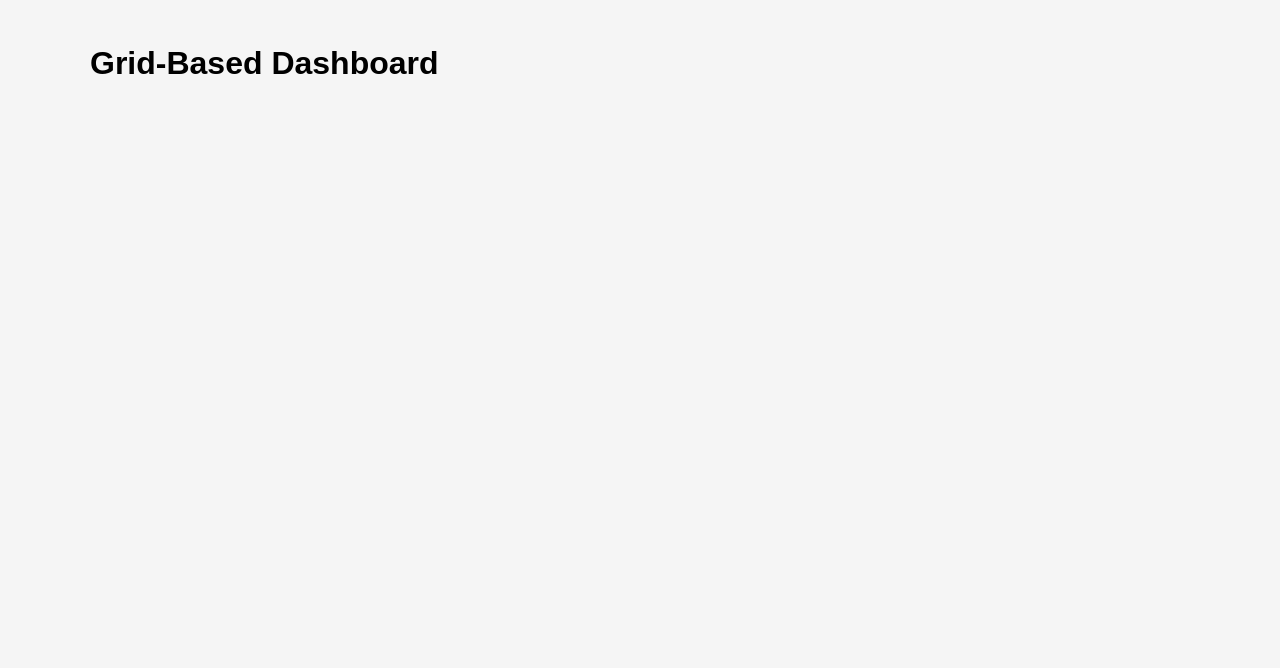
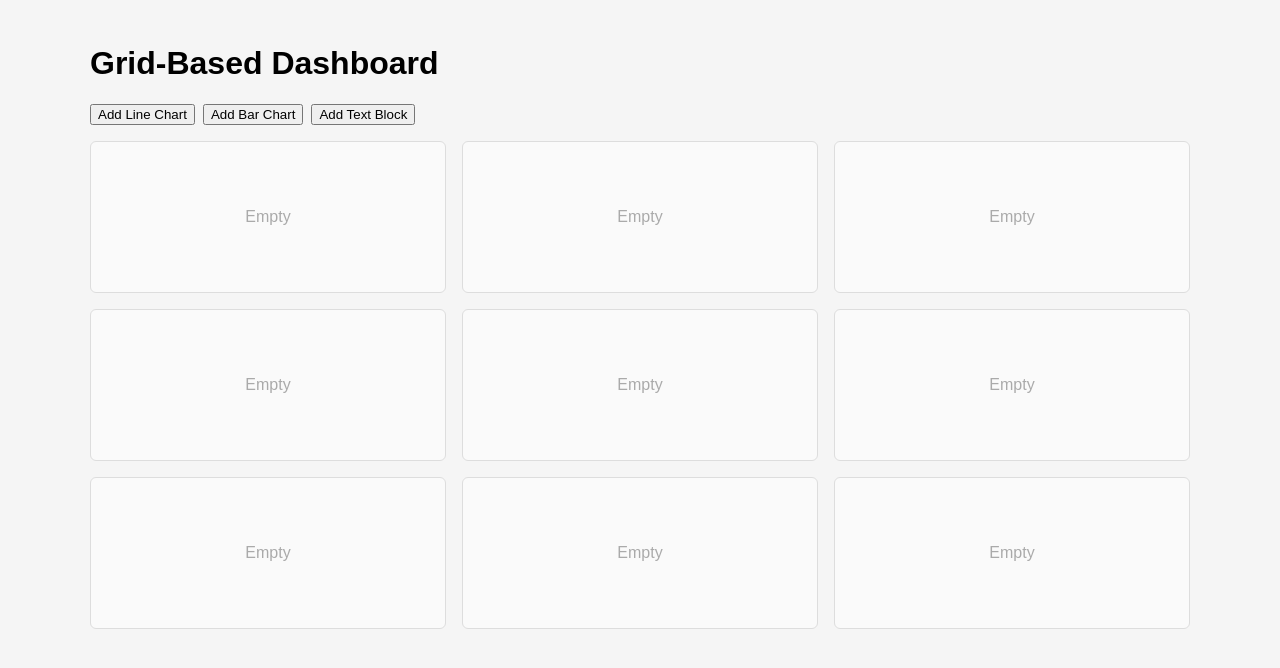
Before and after one commit to andyblacknred/ys-grid-based-dashboard, a React (Vite) app: page / in a window 1280 px wide. Shown: the top 668 px of the page. Built offline with nearby package versions, Linux system fonts and the light colour scheme.

Commit message:
render grid from context and add widget buttons

```diff
--- a/src/components/Controls.tsx
+++ b/src/components/Controls.tsx
@@ -1,9 +1,14 @@
 import React from 'react';
+import { useDashboard } from "../context/DashboardContext.tsx";
 
 const Controls: React.FC = () => {
+    const { addWidget } = useDashboard();
+
     return (
         <div className="controls">
-            {/* buttons will be here */}
+            <button onClick={() => addWidget('line')}>Add Line Chart</button>
+            <button onClick={() => addWidget('bar')}>Add Bar Chart</button>
+            <button onClick={() => addWidget('text')}>Add Text Block</button>
         </div>
     );
 };
--- a/src/components/Grid.tsx
+++ b/src/components/Grid.tsx
@@ -1,9 +1,15 @@
 import React from 'react';
+import { useDashboard } from "../context/DashboardContext.tsx";
+import Widget from "./Widget.tsx";
 
 const Grid: React.FC = () => {
+    const { cells } = useDashboard();
+
     return (
         <div className="dashboard-grid">
-            {/* cells will be here */}
+            {cells.map((cell, index) => (
+                <Widget key={index} index={index} widget={cell} />
+            ))}
         </div>
     );
 };
--- /dev/null
+++ b/src/components/Widget.tsx
@@ -0,0 +1,33 @@
+import React from 'react';
+import { type Widget as WidgetType, useDashboard } from '../context/DashboardContext';
+import LineChartWidget from "./widgets/LineChartWidget.tsx";
+import BarChartWidget from "./widgets/BarChartWidget.tsx";
+import TextWidget from "./widgets/TextWidget.tsx";
+
+type Props = {
+    index: number;
+    widget: WidgetType | null;
+};
+
+const Widget: React.FC<Props> = ({ index, widget }) => {
+    const { deleteWidget } = useDashboard();
+
+    return (
+        <div className={`grid-cell ${widget ? 'has-widget' : 'empty'}`} data-cell-index={index}>
+            {widget ? (
+                <div className="widget-content">
+                    <button className="delete-button" onClick={() => deleteWidget(widget.id)}>
+                        ×
+                    </button>
+                    {widget.type === 'line' && <LineChartWidget />}
+                    {widget.type === 'bar' && <BarChartWidget />}
+                    {widget.type === 'text' && <TextWidget />}
+                </div>
+            ) : (
+                <span className="empty-label">Empty</span>
+            )}
+        </div>
+    );
+};
+
+export default Widget;
--- /dev/null
+++ b/src/components/widgets/BarChartWidget.tsx
@@ -0,0 +1,12 @@
+import React from 'react';
+
+const BarChartWidget: React.FC = () => {
+    return (
+        <div className="widget">
+            <p>Bar Chart</p>
+            <div className="chart-placeholder" />
+        </div>
+    );
+};
+
+export default BarChartWidget;
--- /dev/null
+++ b/src/components/widgets/LineChartWidget.tsx
@@ -0,0 +1,12 @@
+import React from 'react';
+
+const LineChartWidget: React.FC = () => {
+    return (
+        <div className="widget">
+            <p>Line Chart</p>
+            <div className="chart-placeholder" />
+        </div>
+    );
+};
+
+export default LineChartWidget;
--- /dev/null
+++ b/src/components/widgets/TextWidget.tsx
@@ -0,0 +1,11 @@
+import React from 'react';
+
+const TextWidget: React.FC = () => {
+    return (
+        <div className="widget">
+            <p>Some text block…</p>
+        </div>
+    );
+};
+
+export default TextWidget;
--- a/src/index.css
+++ b/src/index.css
@@ -12,12 +12,65 @@ body {
 
 .controls {
     margin-bottom: 16px;
-    min-height: 32px;
+}
+
+.controls button {
+    margin-right: 8px;
 }
 
 .dashboard-grid {
     display: grid;
     grid-template-columns: repeat(3, minmax(0, 1fr));
     gap: 16px;
-    min-height: 200px;
 }
+
+.grid-cell {
+    background: #fff;
+    border: 1px solid #ddd;
+    min-height: 150px;
+    border-radius: 6px;
+    position: relative;
+    display: flex;
+    align-items: stretch;
+    justify-content: stretch;
+}
+
+.grid-cell.empty {
+    background: #fafafa;
+    color: #aaa;
+    align-items: center;
+    justify-content: center;
+}
+
+.widget-content {
+    width: 100%;
+    height: 100%;
+    position: relative;
+    padding: 8px;
+}
+
+.delete-button {
+    position: absolute;
+    top: 6px;
+    right: 6px;
+    width: 24px;
+    height: 24px;
+    border: none;
+    border-radius: 50%;
+    background: #f44336;
+    color: #fff;
+    cursor: pointer;
+    opacity: 0;
+    transition: opacity 0.2s;
+}
+
+.grid-cell:hover .delete-button {
+    opacity: 1;
+}
+
+.chart-placeholder {
+    height: 80px;
+    background: #e0e0e0;
+    border-radius: 4px;
+    margin-top: 8px;
+}
```
